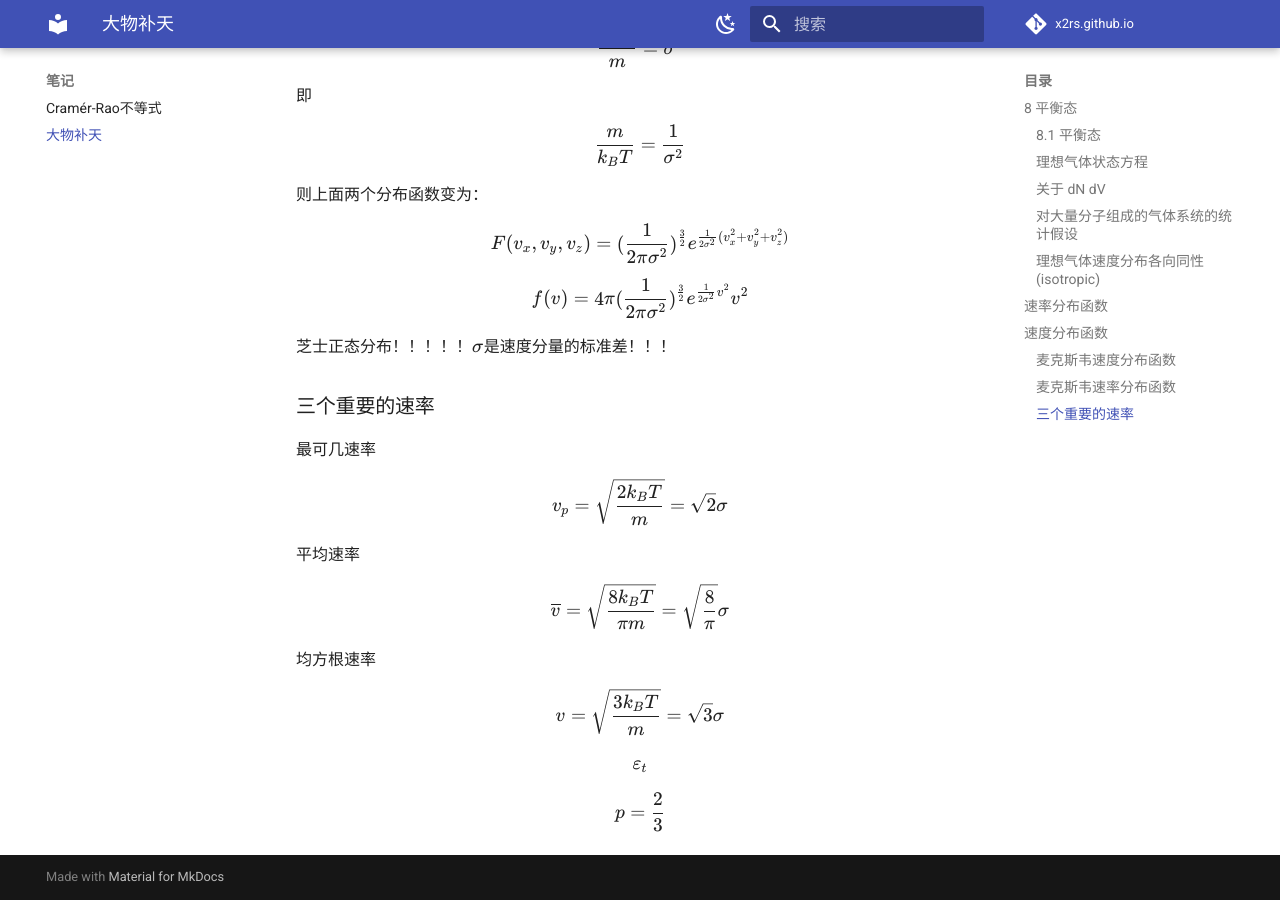
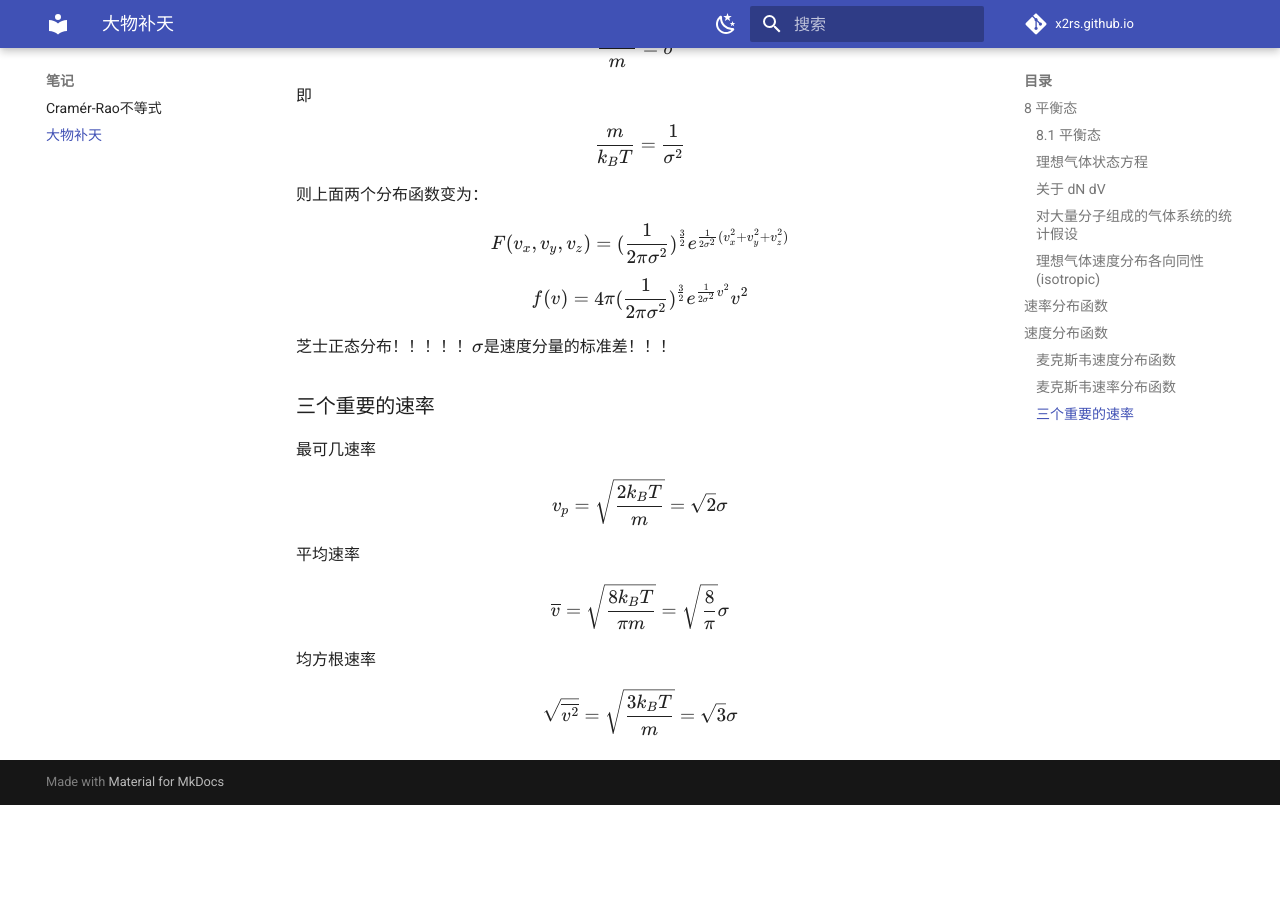
Before and after one commit to x2rs/x2rs.github.io, an MkDocs documentation site: the page built from docs/notes/physics.md, in a window 1280 px wide and 900 px high, scrolled down 3795 px. Built offline with MkDocs 1.6.1 and Material for MkDocs 9.7.7, drawn with Linux system fonts in a browser that asks for light colours; comment, search, counter and statistics services are not loaded; after the commit the page ends 4600 px from its top, so only the background shows below that.

Commit message:
fix 均方根速率 symbol

```diff
--- a/docs/notes/physics.md
+++ b/docs/notes/physics.md
@@ -121,6 +121,7 @@ $$
 代入 $p=nk_B T$，结论 $\overline{\varepsilon_t}=\frac{3}{2}k_B T$， 温度标志着物体内部分子热运动的剧烈程度，它是大量分子热运动的平均平动动能 $\overline{\varepsilon_t}$ 的统计平均值的量度。
 
 均方根速率：$\overline{\varepsilon_t}=\frac{1}{2}m\overline{v^2}=\frac{3}{2}k_B T$，得到
+
 $$
 \sqrt{\overline{v^2}}=\sqrt{\frac{3k_B T}{m}}\overset{\times N_A}{=}\sqrt{\frac{3RT}{M}}
 $$
@@ -226,13 +227,5 @@ $$
 
 均方根速率
 $$
-v=\sqrt{\frac{3k_B T}{m}}=\sqrt{3}\sigma
+\sqrt{\overline{v^2}}=\sqrt{\frac{3k_B T}{m}}=\sqrt{3}\sigma
 $$
-
-$$
-\varepsilon _t
-$$
-
-$$
-p=\frac{2}{3}
-$$
```
